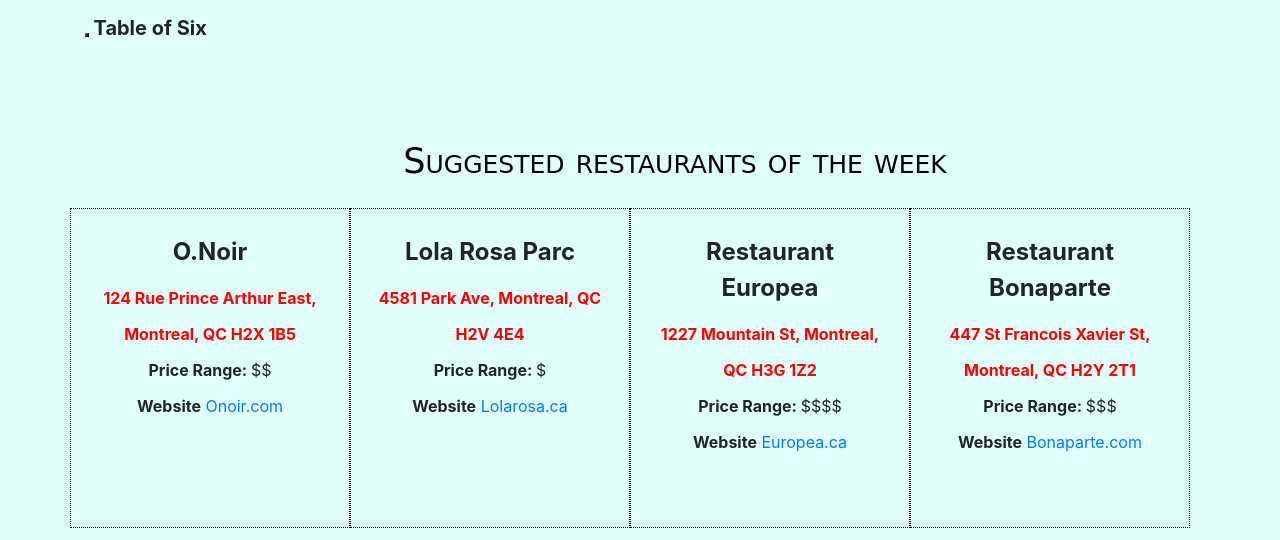
After one commit to honicole/table-of-six, a PHP site: page /Resto.html in a window 1280 px wide. The commit adds this page. Shown: the top 540 px of the page. Run offline with PHP 8.4, Linux system fonts and the light colour scheme; some libraries are stand-ins or nearby versions.

Commit message:
Add files via upload

```diff
--- /dev/null
+++ b/Resto.html
@@ -0,0 +1,149 @@
+<!DOCTYPE html>
+<html lang="en">
+<head>
+<meta content="text/html; charset=utf-8" />
+<title> Suggested restaurants of the week </title>
+<link rel="stylesheet" type="text/css" href="style2.css" media="all"/>
+
+
+<meta http-equiv="Content-Type" content="text/html; charset=utf-8" />
+<title>Restaurant info</title>
+<link rel="stylesheet" href="assets/css/bootstrap.min.css" type="text/css"  />
+<link rel="stylesheet" href="style.css" type="text/css" />
+
+</head>
+<body style="background-color:#e0fffb;">
+
+<nav class="navbar navbar-default navbar-fixed-top">
+      <div class="container">
+        <div class="navbar-header">
+          <button type="button" class="navbar-toggle collapsed" data-toggle="collapse" data-target="#navbar" aria-expanded="false" aria-controls="navbar">
+            <span class="sr-only">Toggle navigation</span>
+            <span class="icon-bar"></span>
+            <span class="icon-bar"></span>
+            <span class="icon-bar"></span>
+          </button>
+          <a class="navbar-brand"><b>Table of Six</b></a>
+        </div>
+        <div id="navbar" class="navbar-collapse collapse">
+          <ul class="nav navbar-nav">
+            <li class="active"><a href="home.php">About</a></li>
+            <li><a href="calendar.php">Event Calendar</a></li>
+            <li><a href="Resto/Resto.html">Restaurant Info</a></li>
+          </ul>
+          <ul class="nav navbar-nav navbar-right">
+
+            <li class="dropdown">
+              <a href="#" class="dropdown-toggle" data-toggle="dropdown" role="button" aria-haspopup="true" aria-expanded="false">
+              <span class="glyphicon glyphicon-user"></span>&nbsp;My account>&nbsp;<span class="caret"></span></a>
+              <ul class="dropdown-menu">
+                <li><a href="logout.php?logout"><span class="glyphicon glyphicon-log-out"></span>&nbsp;Sign Out</a></li>
+              </ul>
+            </li>
+          </ul>
+        </div><!--/.nav-collapse -->
+      </div>
+    </nav>
+
+<div style="text-align:center;">
+</div>
+
+
+<div id="plans" class="clearfix">
+  <div class="title"> Suggested restaurants of the week </div>
+            <div class="plan" id="border-left">
+                <div class="name">O.Noir</div>
+                <div class="price">124 Rue Prince Arthur East, Montreal, QC H2X 1B5</div>
+                <div><strong>Price Range: </strong> $$</div>
+                <strong>Website</strong> <a href="http://www.onoir.com/"> Onoir.com</a>
+            </div>
+            <div class="plan">
+                <div class="name">Lola Rosa Parc</div>
+                <div class="price">4581 Park Ave, Montreal, QC H2V 4E4</div>
+                <div><strong>Price Range: </strong> $</div>
+                <strong>Website</strong> <a href="http://lolarosa.ca/"> Lolarosa.ca</a>
+            </div>
+            <div class="plan">
+                <div class="name">Restaurant Europea</div>
+                <div class="price">1227 Mountain St, Montreal, QC H3G 1Z2</div>
+                <div><strong>Price Range: </strong> $$$$</div>
+                <strong>Website</strong> <a href="http://www.europea.ca/"> Europea.ca</a>
+            </div>
+            <div class="plan">
+                <div class="name">Restaurant Bonaparte</div>
+                <div class="price">447 St Francois Xavier St, Montreal, QC H2Y 2T1</div>
+                <div><strong>Price Range: </strong> $$$</div>
+                <strong>Website</strong> <a href="http://www.restaurantbonaparte.com/"> Bonaparte.com</a>
+            </div>
+        </div>
+
+<!-- insert Maps1.html at bottom of page with title: Search your preferred restaurant on the map
+<div class="map">
+<object width="100%" height="100%" type="text/html" data="Maps1.html"></object>
+</div> -->
+
+<div id="map" style="width:100%;height:400px;"></div>
+
+<script>
+function myMap() {
+var myCenter = new google.maps.LatLng(45.515107, -73.571431);
+  var mapCanvas = document.getElementById("map");
+  var mapOptions = {
+    center: myCenter, zoom: 13,
+    zoomControl: true,
+    mapTypeControl: true,
+    scaleControl: true,
+    streetViewControl: true,
+    overviewMapControl: true,
+    rotateControl: true};
+
+  var myCenter2 = new google.maps.LatLng(45.517594, -73.590686);
+  var mapOptions2 = {
+    center: myCenter, zoom: 13};
+
+  var myCenter3 = new google.maps.LatLng(45.497733, -73.574161);
+  var mapOptions3 = {
+    center: myCenter, zoom: 13};
+
+      var myCenter4 = new google.maps.LatLng(45.503346, -73.556176);
+  var mapOptions4 = {
+    center: myCenter, zoom: 13};
+
+  var map = new google.maps.Map(mapCanvas, mapOptions, mapOptions2);
+  var marker = new google.maps.Marker({position:myCenter});
+  var marker2 = new google.maps.Marker({position:myCenter2});
+  var marker3 = new google.maps.Marker({position:myCenter3});
+  var marker4 = new google.maps.Marker({position:myCenter4});
+  marker.setMap(map);
+  marker2.setMap(map);
+  marker3.setMap(map);
+  marker4.setMap(map);
+
+
+    var infowindow = new google.maps.InfoWindow({ content: "O.Noir" });
+    infowindow.open(map,marker);
+    var infowindow2 = new google.maps.InfoWindow({ content: "Lola Rosa Parc" });
+    infowindow2.open(map,marker2);
+    var infowindow3 = new google.maps.InfoWindow({ content: "Restaurant Europea" });
+    infowindow3.open(map,marker3);
+    var infowindow4 = new google.maps.InfoWindow({ content: "Restaurant Bonaparte" });
+    infowindow4.open(map,marker4);
+
+}
+</script>
+
+<script src="https://maps.googleapis.com/maps/api/js?key=AIzaSyCbVDGBM6Ldf2uQ9K059qzL9ZSGsYqDhYc&libraries=places&callback=myMap"
+        async defer></script>
+
+
+<script>
+  (function(i,s,o,g,r,a,m){i['GoogleAnalyticsObject']=r;i[r]=i[r]||function(){
+  (i[r].q=i[r].q||[]).push(arguments)},i[r].l=1*new Date();a=s.createElement(o),
+  m=s.getElementsByTagName(o)[0];a.async=1;a.src=g;m.parentNode.insertBefore(a,m)
+  })(window,document,'script','https://www.google-analytics.com/analytics.js','ga');
+
+  ga('create', 'UA-10146041-24', 'auto');
+  ga('send', 'pageview');
+</script>
+</body>
+</html>
--- /dev/null
+++ b/style.css
@@ -0,0 +1,64 @@
+@charset "utf-8";
+/* CSS Document */
+
+*{
+	margin:0;
+	padding:0;
+}
+#login-form {
+	margin:5% auto;
+	max-width: 300px;
+}
+/* home page */
+#wrapper{
+	padding-top:50px;
+}
+
+#bout .heaad {
+        padding-top: 10px;
+        color: red;
+    }
+
+#bout .meet {
+    padding-top: 20px;
+    font-size: 30px;
+    font-variant: small-caps;
+    text-align: center;
+    font-family: "Comic Sans MS", cursive, sans-serif;
+}
+
+#bout .try {
+	font-size: 35px;
+	font-variant: small-caps;
+	text-align: center;
+	font-family: "Comic Sans MS", cursive, sans-serif;
+    }
+
+#bout .perfect {
+	font-size: 50px;
+	font-variant: small-caps;
+	text-align: center;
+	font-family: "Comic Sans MS", cursive, sans-serif;
+    }
+
+#bout .event {
+	padding-top: 50px;
+	font-family: "Comic Sans MS", cursive, sans-serif;
+    }
+
+#bout .inst {
+	font-family: "Comic Sans MS", cursive, sans-serif;
+    }
+
+#bout.enjoy {
+	font-family: "Comic Sans MS", cursive, sans-serif;
+    }
+
+#bout .enjoy {
+	font-family: "Comic Sans MS", cursive, sans-serif;
+	    font-weight: bold;
+	    padding-top: 20px;
+	    text-align: center;
+	    font-size: 50px;
+	    color: #0c0c0c;
+    }
--- /dev/null
+++ b/style2.css
@@ -0,0 +1,59 @@
+.clearfix,.w-bar .clearfix,.e-bar .clearfix{
+	width:100% !important;
+	display:table;
+	margin-left:auto;
+	margin-right:auto;
+	*text-align:center;
+	padding-left: 70px;
+	}
+
+#plans .title{
+	font-size:35px;
+	margin-top: 55px;
+	color: black;
+	font-variant: small-caps;
+	text-align: center;
+	font-family: "Comic Sans MS", cursive, sans-serif;
+}
+
+#plans{
+	margin:24px auto 0;
+	}
+
+#plans .plan{
+	font-size:16px;float:left;
+	height:320px;width:280px;
+	line-height:36px;
+	border-right:1px dotted #000000;
+	border-top:1px dotted #000000;
+	border-bottom:1px dotted #000000;
+	border-left:1px dotted #000000;
+	padding:25px;
+	margin-top:20px;
+	margin-bottom:12px;
+	text-align:center;
+	}
+
+
+#plans .name{
+	font-size:24px;
+	font-weight:bold;
+	padding-top: 0px;
+	}
+
+#plans .price{
+	color:#FF0000;
+	font-weight:bold;
+	padding-top: 10px;
+	}
+
+
+#plans .plan:hover{
+	font-size:18px;
+	color:#000000;
+	border:3px solid #000000;
+	height:320px;
+	width:280px;
+	margin-top:55;
+	margin-bottom:0;
+	}
```
Also changed, not shown: calendar.php (+40 -1 lines), home.php (+17 -12 lines), tableof6.sql (+4 -5 lines).
